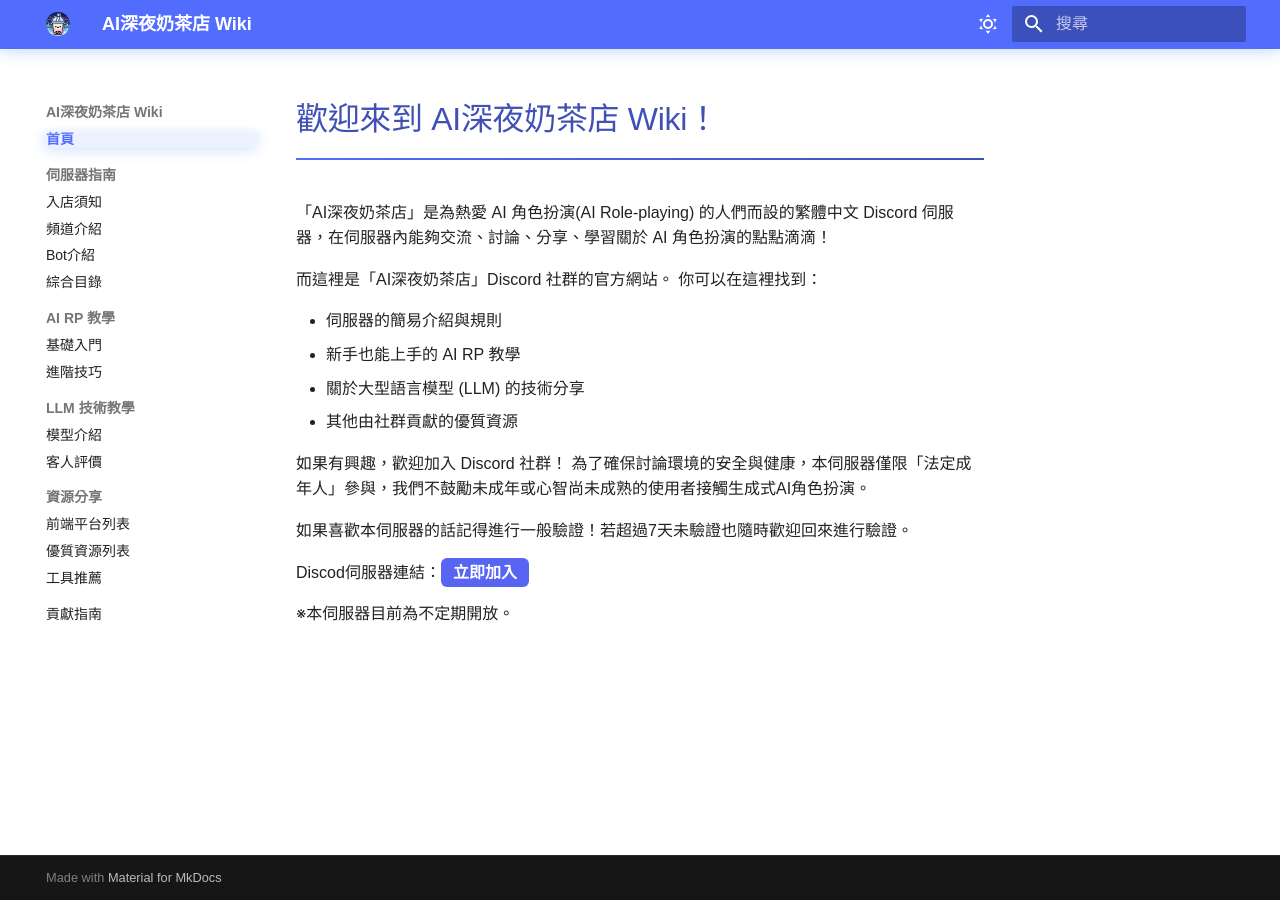
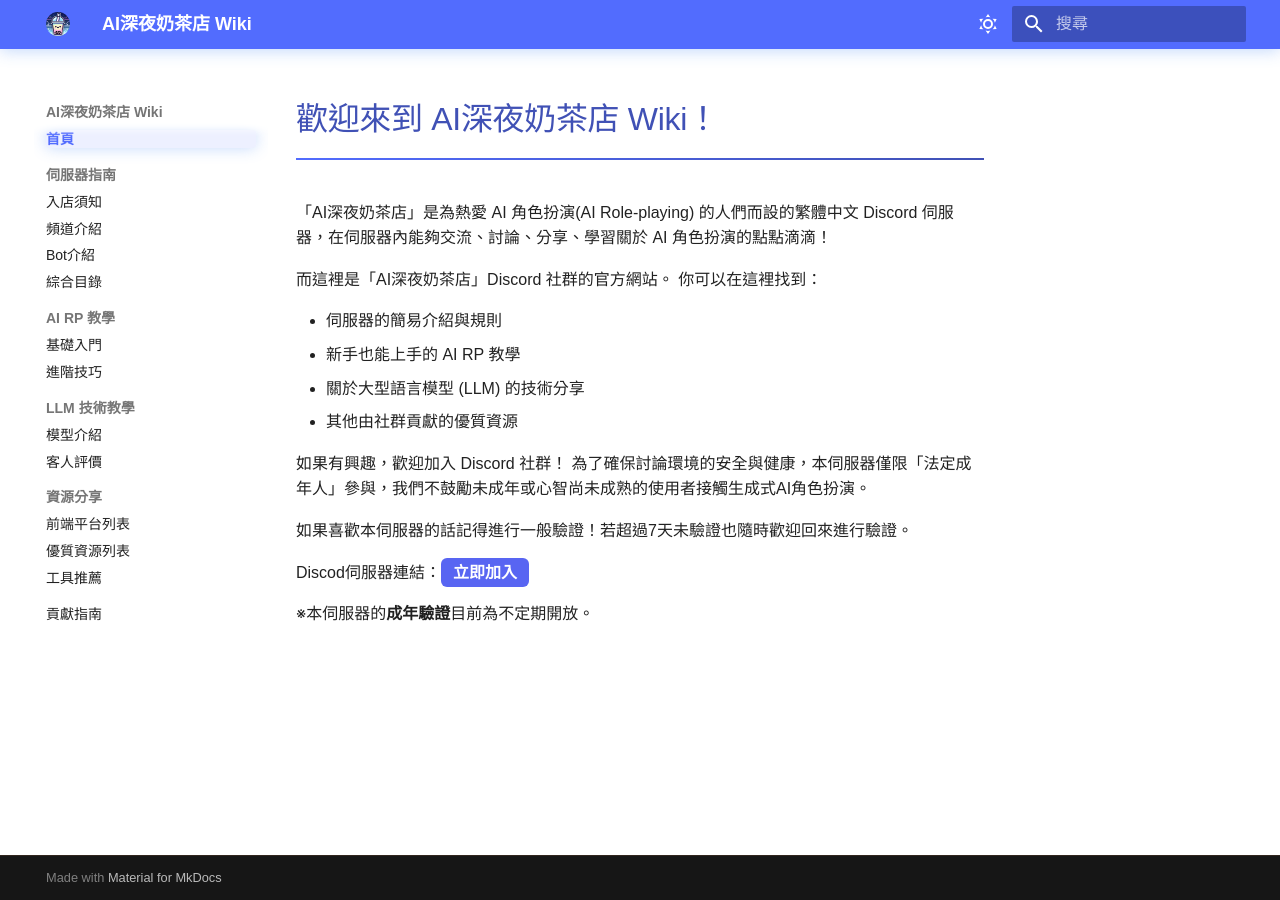
Before and after one commit to Chocochocococo/ai-milktea-wiki, an MkDocs documentation site: the page built from docs/index.md, in a window 1280 px wide. Built offline with MkDocs 1.6.1 and Material for MkDocs 9.7.7, drawn with Linux system fonts in a browser that asks for light colours.

Commit message:
Update index.md

```diff
--- a/docs/index.md
+++ b/docs/index.md
@@ -25,6 +25,6 @@
 
 如果喜歡本伺服器的話記得進行一般驗證！若超過7天未驗證也隨時歡迎回來進行驗證。
 
-Discod伺服器連結：[**立即加入**](https://discord.gg/9BeQfJuhgj)
+Discod伺服器連結：[**立即加入**](https://discord.gg/Ew2f8R58Ze)
 
-※本伺服器目前為不定期開放。
+※本伺服器的**成年驗證**目前為不定期開放。
```
